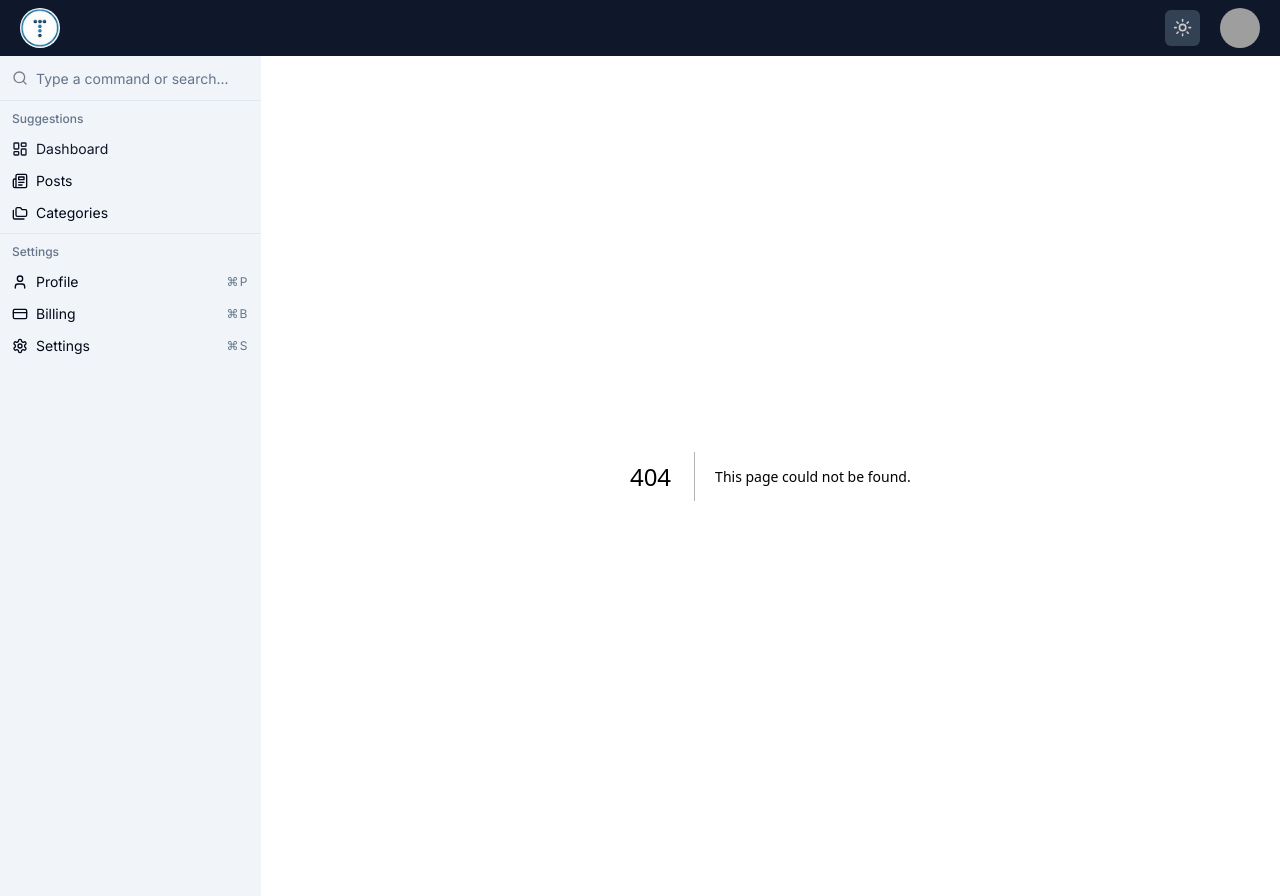
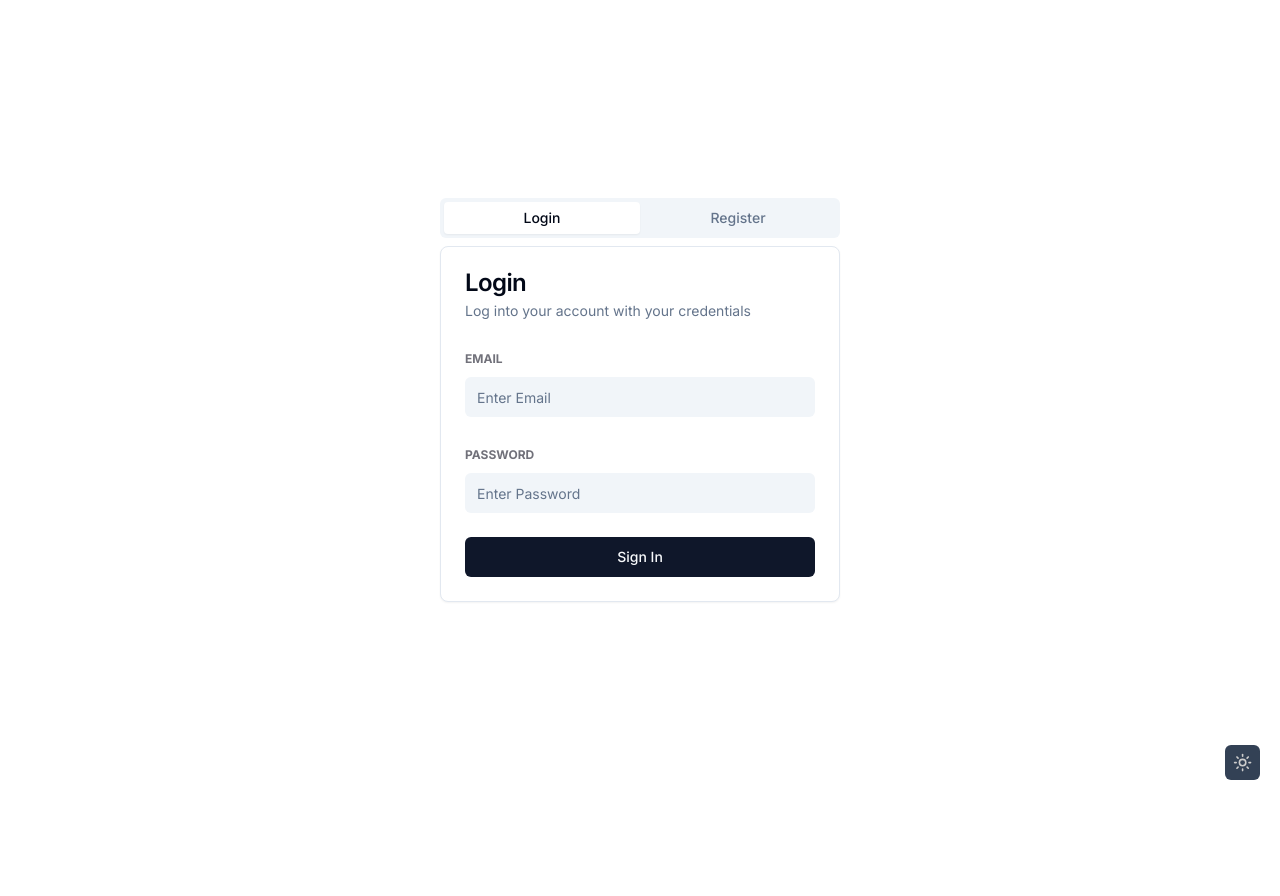
Before and after one commit to takaesu-junya/nextjs-practice-dashboard, a Next.js app: page /auth in a window 1280 px wide. Before the commit this address had no page. After the commit the page ends 800 px from the top, so only its background shows below. Built offline with nearby package versions, Linux system fonts and the light colour scheme; grey boxes are pictures that could not be loaded.

Commit message:
Add login page and adjust the layout

```diff
--- /dev/null
+++ b/app/(auth)/auth/page.tsx
@@ -0,0 +1,11 @@
+import AuthTabs from "@/components/auth/AuthTabs";
+
+const AuthPage = () => {
+  return (
+    <>
+      <AuthTabs />
+    </>
+  );
+};
+
+export default AuthPage;
--- /dev/null
+++ b/app/(auth)/layout.tsx
@@ -0,0 +1,14 @@
+import ThemeToggler from "@/components/ThemeToggler";
+
+const AuthLayout = ({ children }: { children: React.ReactNode }) => {
+  return (
+    <div className="h-[100vh] flex items-center justify-center relative">
+      <div className="absolute bottom-5 right-0 text-white">
+        <ThemeToggler />
+      </div>
+      {children}
+    </div>
+  );
+};
+
+export default AuthLayout;
--- /dev/null
+++ b/app/(main)/layout.tsx
@@ -0,0 +1,18 @@
+import Navbar from "@/components/Navbar";
+import Sidebar from "@/components/Sidebar";
+
+const MainLayout = ({ children }: { children: React.ReactNode }) => {
+  return (
+    <>
+      <Navbar />
+      <div className="flex">
+        <div className="min-h-screen w-[330px] hidden md:block">
+          <Sidebar />
+        </div>
+        <div className="p-5 w-full md:max-w-[1140px]">{children}</div>
+      </div>
+    </>
+  );
+};
+
+export default MainLayout;
--- a/app/layout.tsx
+++ b/app/layout.tsx
@@ -1,9 +1,8 @@
 import type { Metadata } from "next";
 import { Inter } from "next/font/google";
 import "./globals.css";
-import Navbar from "@/components/Navbar";
-import Sidebar from "@/components/Sidebar";
 import { Toaster } from "@/components/ui/toaster";
+import { ThemeProvider } from "@/components/providers/ThemeProvider";
 
 const inter = Inter({ subsets: ["latin"] });
 
@@ -20,14 +19,15 @@
   return (
     <html lang="en">
       <body className={inter.className}>
-        <Navbar />
-        <div className="flex">
-          <div className="min-h-screen w-[330px] hidden md:block">
-            <Sidebar />
-          </div>
-          <div className="p-5 w-full md:max-w-[1140px]">{children}</div>
-        </div>
-        <Toaster />
+        <ThemeProvider
+          attribute="class"
+          defaultTheme="light"
+          enableSystem={true}
+          storageKey="dashboard-theme"
+        >
+          {children}
+          <Toaster />
+        </ThemeProvider>
       </body>
     </html>
   );
--- /dev/null
+++ b/components/auth/AuthTabs.tsx
@@ -0,0 +1,22 @@
+import { Tabs, TabsContent, TabsList, TabsTrigger } from "@/components/ui/tabs";
+import LoginForm from "./LoginForm";
+import RegisterForm from "./RegisterForm";
+
+const AuthTabs = () => {
+  return (
+    <Tabs defaultValue="login" className="w-[400px]">
+      <TabsList className="grid w-full grid-cols-2">
+        <TabsTrigger value="login">Login</TabsTrigger>
+        <TabsTrigger value="register">Register</TabsTrigger>
+      </TabsList>
+      <TabsContent value="login">
+        <LoginForm />
+      </TabsContent>
+      <TabsContent value="register">
+        <RegisterForm />
+      </TabsContent>
+    </Tabs>
+  );
+};
+
+export default AuthTabs;
--- /dev/null
+++ b/components/auth/LoginForm.tsx
@@ -0,0 +1,113 @@
+"use client";
+
+import * as z from "zod";
+import { useForm } from "react-hook-form";
+import { zodResolver } from "@hookform/resolvers/zod";
+import {
+  Form,
+  FormControl,
+  FormField,
+  FormItem,
+  FormLabel,
+  FormMessage,
+} from "@/components/ui/form";
+
+import {
+  Card,
+  CardContent,
+  CardDescription,
+  CardHeader,
+  CardTitle,
+} from "@/components/ui/card";
+
+import { Input } from "@/components/ui/input";
+import { Button } from "@/components/ui/button";
+import { useRouter } from "next/navigation";
+
+const formSchema = z.object({
+  email: z
+    .string()
+    .min(1, { message: "Email Address is required" })
+    .email({ message: "Please Enter a valid email address" }),
+  password: z.string().min(1, { message: "Password is required" }),
+});
+
+const LoginForm = () => {
+  const router = useRouter();
+
+  const form = useForm<z.infer<typeof formSchema>>({
+    resolver: zodResolver(formSchema),
+    defaultValues: {
+      email: "",
+      password: "",
+    },
+  });
+
+  const handleSubmit = (data: z.infer<typeof formSchema>) => {
+    router.push("/");
+  };
+
+  return (
+    <>
+      <Card>
+        <CardHeader>
+          <CardTitle>Login</CardTitle>
+          <CardDescription>
+            Log into your account with your credentials
+          </CardDescription>
+        </CardHeader>
+        <CardContent className="space-y-2">
+          <Form {...form}>
+            <form
+              onSubmit={form.handleSubmit(handleSubmit)}
+              className="space-y-6"
+            >
+              <FormField
+                control={form.control}
+                name="email"
+                render={({ field }) => (
+                  <FormItem>
+                    <FormLabel className="uppercase text-xs font-bold text-zinc-500">
+                      Email
+                    </FormLabel>
+                    <FormControl>
+                      <Input
+                        className="bg-slate-100 dark:bg-slate-500 border-0 focus-visible:ring-0 text-black dark:text-white focus-visible:ring-offset-0"
+                        placeholder="Enter Email"
+                        {...field}
+                      />
+                    </FormControl>
+                    <FormMessage />
+                  </FormItem>
+                )}
+              />
+              <FormField
+                control={form.control}
+                name="password"
+                render={({ field }) => (
+                  <FormItem>
+                    <FormLabel className="uppercase text-xs font-bold text-zinc-500">
+                      Password
+                    </FormLabel>
+                    <FormControl>
+                      <Input
+                        type="password"
+                        className="bg-slate-100 dark:bg-slate-500 border-0 focus-visible:ring-0 text-black dark:text-white focus-visible:ring-offset-0"
+                        placeholder="Enter Password"
+                        {...field}
+                      />
+                    </FormControl>
+                    <FormMessage />
+                  </FormItem>
+                )}
+              />
+              <Button className="w-full">Sign In</Button>
+            </form>
+          </Form>
+        </CardContent>
+      </Card>
+    </>
+  );
+};
+
+export default LoginForm;
--- /dev/null
+++ b/components/auth/RegisterForm.tsx
@@ -0,0 +1,156 @@
+"use client";
+
+import * as z from "zod";
+import { useForm } from "react-hook-form";
+import { zodResolver } from "@hookform/resolvers/zod";
+import {
+  Form,
+  FormControl,
+  FormField,
+  FormItem,
+  FormLabel,
+  FormMessage,
+} from "@/components/ui/form";
+
+import {
+  Card,
+  CardContent,
+  CardDescription,
+  CardHeader,
+  CardTitle,
+} from "@/components/ui/card";
+
+import { Input } from "@/components/ui/input";
+import { Button } from "@/components/ui/button";
+import { useRouter } from "next/navigation";
+
+const formSchema = z.object({
+  name: z.string().min(1, { message: "Name is required" }),
+  email: z
+    .string()
+    .min(1, { message: "Email Address is required" })
+    .email({ message: "Please Enter a valid email address" }),
+  password: z.string().min(1, { message: "Password is required" }),
+  confirmPassword: z
+    .string()
+    .min(1, { message: "Confirm Password is required" }),
+});
+
+const RegisterForm = () => {
+  const router = useRouter();
+
+  const form = useForm<z.infer<typeof formSchema>>({
+    resolver: zodResolver(formSchema),
+    defaultValues: {
+      name: "",
+      email: "",
+      password: "",
+      confirmPassword: "",
+    },
+  });
+
+  const handleSubmit = (data: z.infer<typeof formSchema>) => {
+    router.push("/");
+  };
+
+  return (
+    <>
+      <Card>
+        <CardHeader>
+          <CardTitle>Register</CardTitle>
+          <CardDescription>Sing up by adding the info below</CardDescription>
+        </CardHeader>
+        <CardContent className="space-y-2">
+          <Form {...form}>
+            <form
+              onSubmit={form.handleSubmit(handleSubmit)}
+              className="space-y-6"
+            >
+              <FormField
+                control={form.control}
+                name="name"
+                render={({ field }) => (
+                  <FormItem>
+                    <FormLabel className="uppercase text-xs font-bold text-zinc-500">
+                      Name
+                    </FormLabel>
+                    <FormControl>
+                      <Input
+                        className="bg-slate-100 dark:bg-slate-500 border-0 focus-visible:ring-0 text-black dark:text-white focus-visible:ring-offset-0"
+                        placeholder="Enter Name"
+                        {...field}
+                      />
+                    </FormControl>
+                    <FormMessage />
+                  </FormItem>
+                )}
+              />
+              <FormField
+                control={form.control}
+                name="email"
+                render={({ field }) => (
+                  <FormItem>
+                    <FormLabel className="uppercase text-xs font-bold text-zinc-500">
+                      Email
+                    </FormLabel>
+                    <FormControl>
+                      <Input
+                        className="bg-slate-100 dark:bg-slate-500 border-0 focus-visible:ring-0 text-black dark:text-white focus-visible:ring-offset-0"
+                        placeholder="Enter Email"
+                        {...field}
+                      />
+                    </FormControl>
+                    <FormMessage />
+                  </FormItem>
+                )}
+              />
+              <FormField
+                control={form.control}
+                name="password"
+                render={({ field }) => (
+                  <FormItem>
+                    <FormLabel className="uppercase text-xs font-bold text-zinc-500">
+                      Password
+                    </FormLabel>
+                    <FormControl>
+                      <Input
+                        type="password"
+                        className="bg-slate-100 dark:bg-slate-500 border-0 focus-visible:ring-0 text-black dark:text-white focus-visible:ring-offset-0"
+                        placeholder="Enter Password"
+                        {...field}
+                      />
+                    </FormControl>
+                    <FormMessage />
+                  </FormItem>
+                )}
+              />
+              <FormField
+                control={form.control}
+                name="confirmPassword"
+                render={({ field }) => (
+                  <FormItem>
+                    <FormLabel className="uppercase text-xs font-bold text-zinc-500">
+                      Confirm Password
+                    </FormLabel>
+                    <FormControl>
+                      <Input
+                        type="confirm password"
+                        className="bg-slate-100 dark:bg-slate-500 border-0 focus-visible:ring-0 text-black dark:text-white focus-visible:ring-offset-0"
+                        placeholder="Enter Confirm Password"
+                        {...field}
+                      />
+                    </FormControl>
+                    <FormMessage />
+                  </FormItem>
+                )}
+              />
+              <Button className="w-full">Sign In</Button>
+            </form>
+          </Form>
+        </CardContent>
+      </Card>
+    </>
+  );
+};
+
+export default RegisterForm;
```
Also changed, not shown: app/(main)/page.tsx (renamed from app/page.tsx).
